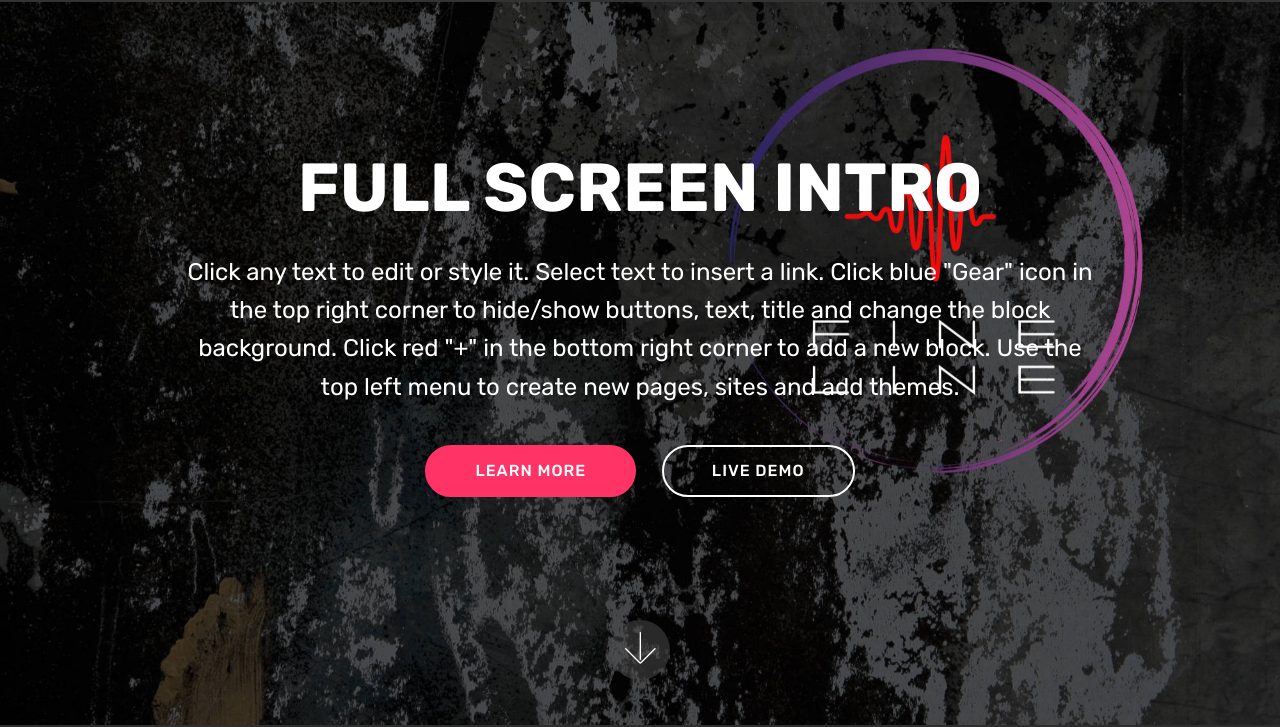
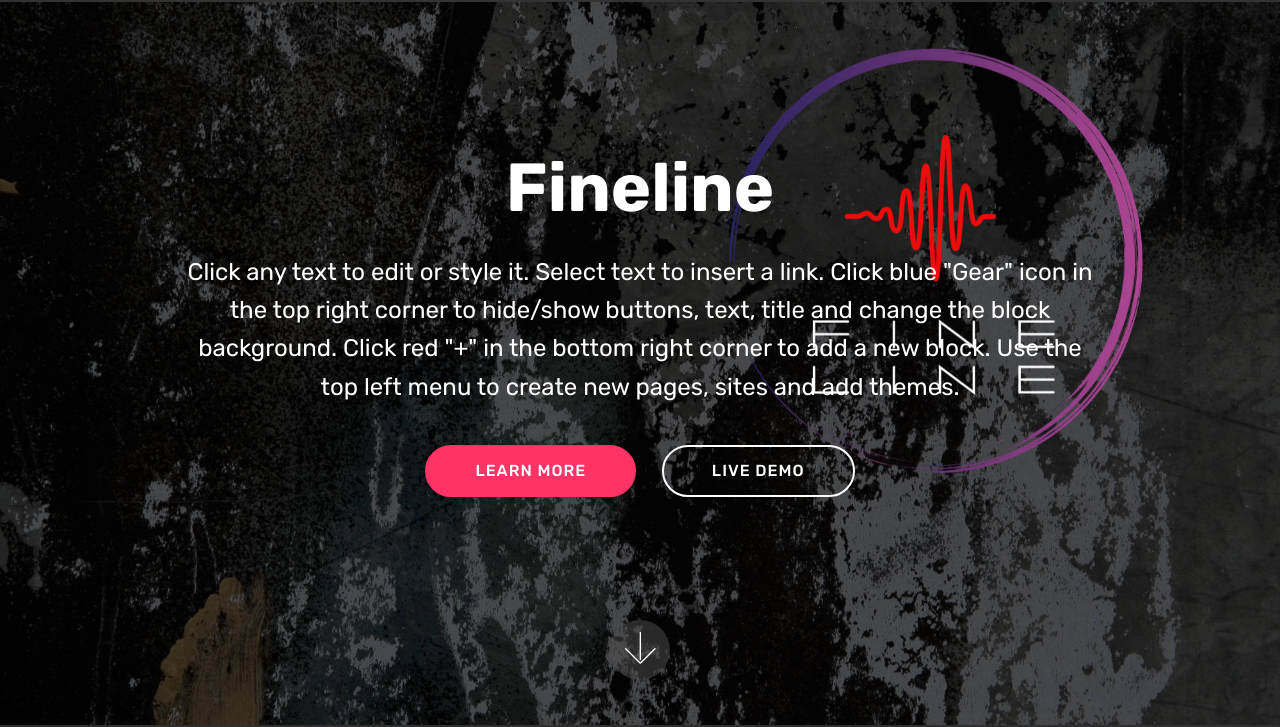
Before and after one commit to finelineband/bandsite, a plain HTML site: page index.html in a window 1280 px wide. Shown: the part 75-802 px from the top of the page. Drawn offline with Linux system fonts and the light colour scheme; files whose address does not match are found by name.

Commit message:
create github pages

```diff
--- a/index.html
+++ b/index.html
@@ -68,7 +68,7 @@
     </nav>
 </section>
 
-<section class="engine"><a href="https://mobirise.info/n">free simple site templates</a></section><section class="cid-qTkA127IK8 mbr-fullscreen mbr-parallax-background" id="header2-1">
+<section class="engine"><a href="https://mobirise.info/d">website maker</a></section><section class="cid-qTkA127IK8 mbr-fullscreen mbr-parallax-background" id="header2-1">
 
 
 
@@ -77,9 +77,7 @@
     <div class="container align-center">
         <div class="row justify-content-md-center">
             <div class="mbr-white col-md-10">
-                <h1 class="mbr-section-title mbr-bold pb-3 mbr-fonts-style display-1">
-                    FULL SCREEN INTRO
-                </h1>
+                <h1 class="mbr-section-title mbr-bold pb-3 mbr-fonts-style display-1">Fineline</h1>
 
                 <p class="mbr-text pb-3 mbr-fonts-style display-5">
                     Click any text to edit or style it. Select text to insert a link. Click blue "Gear" icon in the top right corner to hide/show buttons, text, title and change the block background. Click red "+" in the bottom right corner to add a new block. Use the top left menu to create new pages, sites and add themes.
```
Also changed, not shown: 1 other file.
